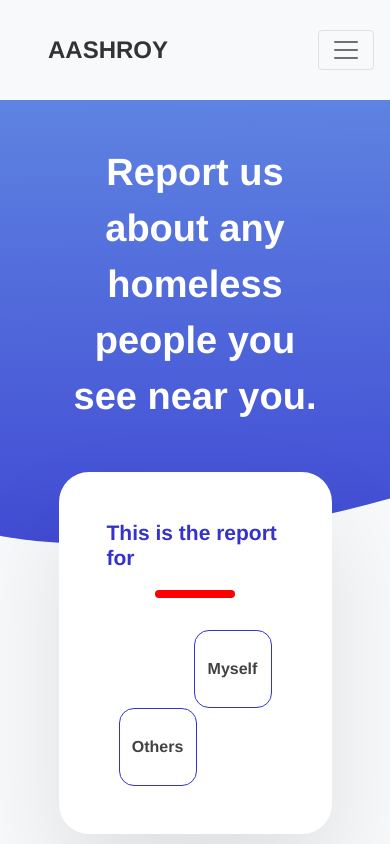
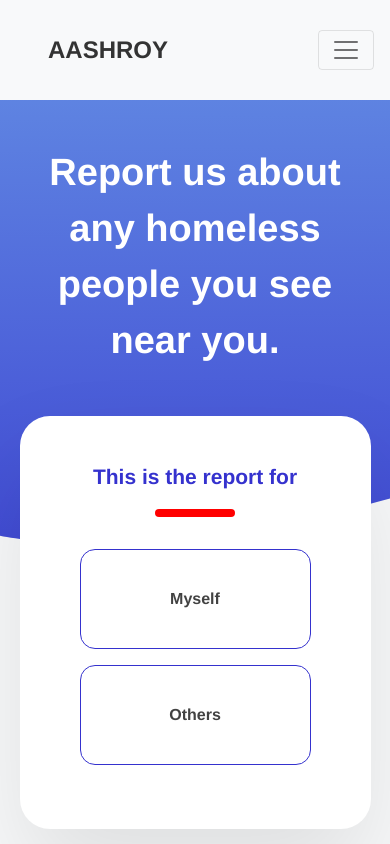
Before and after one commit to Marg-team/frontend, a React (Create React App) app: page /report in a window 390 px wide. Shown: the top 844 px of the page. Built offline with nearby package versions, Linux system fonts and the light colour scheme.

Commit message:
responsiveness improved

```diff
--- a/src/ui/screens/complain/Complain.module.css
+++ b/src/ui/screens/complain/Complain.module.css
@@ -119,3 +119,15 @@
     margin-left: auto;
     margin-right: auto;
 }
+
+@media screen and (max-width: 830px) {
+    .card{
+        width: 80% !important;
+    }
+}
+
+@media screen and (max-width: 576px) {
+    .card{
+        width: 90% !important;
+    }
+}
--- a/src/ui/screens/homlessReport/components/choiceBtn/ChoiceBtn.js
+++ b/src/ui/screens/homlessReport/components/choiceBtn/ChoiceBtn.js
@@ -7,12 +7,12 @@ export default function ChoiceBtn() {
     return (
         <Container>
             <Row>
-                <Col>
+                <Col sm={6} xs={12}>
                     <Link to={`/report/myself/`} className={`${styles.choice_btn} ${styles.ml_auto}`}>
                         Myself
                     </Link>
                 </Col>
-                <Col>
+                <Col sm={6} xs={12}>
                     <Link to={`/report/other/`} className={styles.choice_btn}>
                         Others
                     </Link>
--- a/src/ui/screens/homlessReport/components/choiceBtn/ChoiceBtn.module.css
+++ b/src/ui/screens/homlessReport/components/choiceBtn/ChoiceBtn.module.css
@@ -23,3 +23,11 @@
 .ml_auto{
     margin-left: auto;
 }
+
+@media screen and (max-width: 576px) {
+    .choice_btn{
+        height: 100px;
+        width: 100%;
+        margin-bottom: 1rem !important;
+    }
+}
--- a/src/ui/screens/homlessReport/homelessReport.module.css
+++ b/src/ui/screens/homlessReport/homelessReport.module.css
@@ -57,3 +57,9 @@
     margin-bottom: 2rem;
     margin-top: 12px;
 }
+
+@media screen and (max-width: 576px) {
+    .content{
+        width: 90%;
+    }
+}
```
